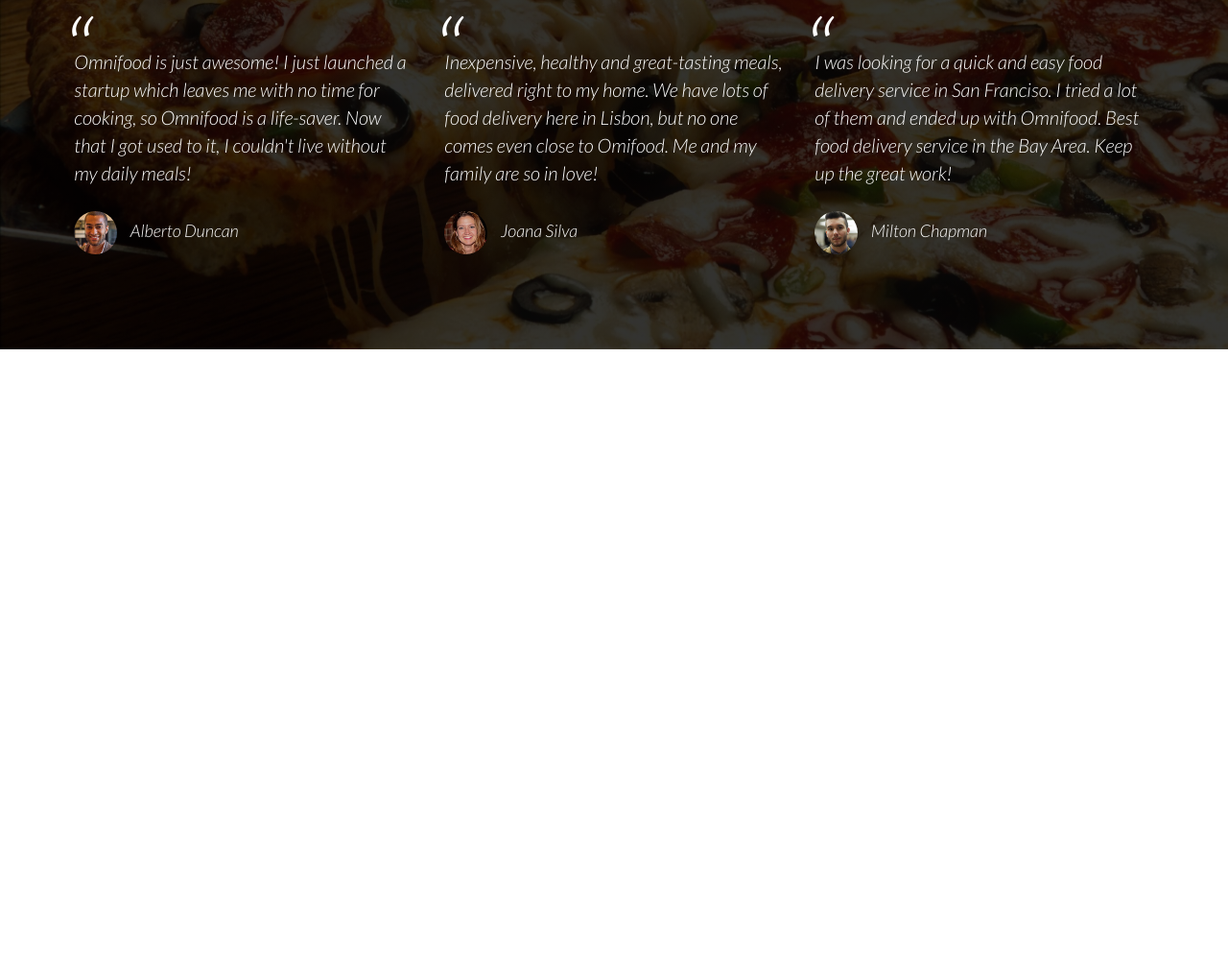
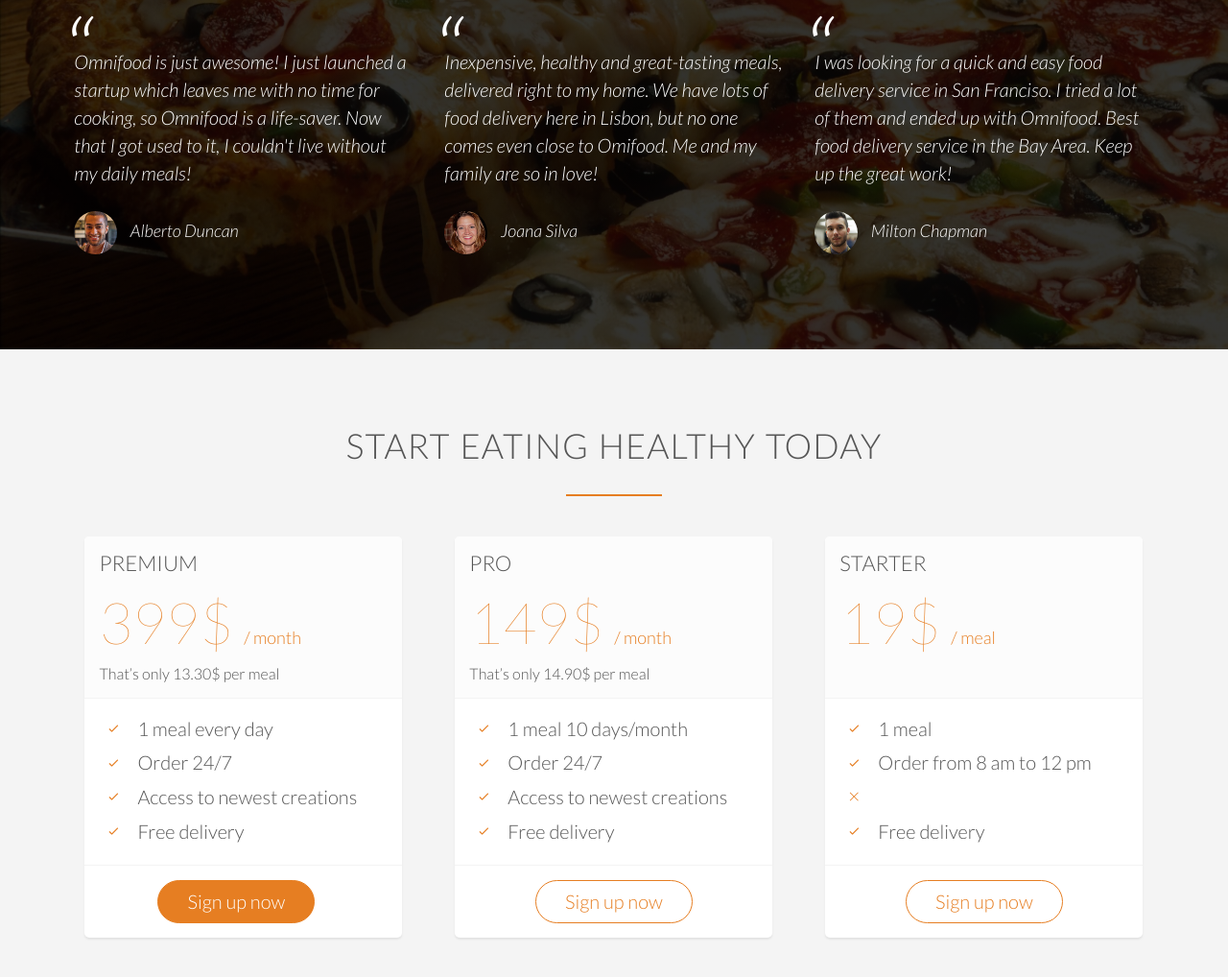
Before and after one commit to leosouza-dev/omnifood, a plain HTML site: page index.html in a window 1280 px wide. Shown: the part 3557-4575 px from the top of the page at 96% size. Before the commit the page ends 3921 px from the top, so only its background shows below. Drawn offline with Linux system fonts and the light colour scheme; files whose address does not match are found by name.

Commit message:
Fim da seção de sign up

```diff
--- a/index.html
+++ b/index.html
@@ -264,9 +264,84 @@
         </div>
     </section>
 
+    <section class="section-plans">
+        <div class="row">
+            <h2>Start eating healthy today</h2>
+        </div>
+        <div class="row">
+
+            <div class="col span-1-of-3">
+                <div class="plan-box">
+                    <div>
+                        <h3>Premium</h3>
+                        <p class="plan-price">399$ <span>/ month</span></p>
+                        <p class="plan-price-meal">That’s only 13.30$ per meal</p>
+                    </div>
+                    <div>
+                        <ul>
+                            <li><i class="ion-ios-checkmark-empty icon-small"></i>1 meal every day</li>
+                            <li><i class="ion-ios-checkmark-empty icon-small"></i>Order 24/7</li>
+                            <li><i class="ion-ios-checkmark-empty icon-small"></i>Access to newest creations</li>
+                            <li><i class="ion-ios-checkmark-empty icon-small"></i>Free delivery</li>
+                        </ul>
+                    </div>
+                    <div>
+                        <a class="btn btn-full" href="#">Sign up now</a>
+                    </div>
+                </div>
+            </div>
+
+            <div class="col span-1-of-3">
+                <div class="plan-box">
+                    <div>
+                        <h3>Pro</h3>
+                        <p class="plan-price">149$ <span>/ month</span></p>
+                        <p class="plan-price-meal">That’s only 14.90$ per meal</p>
+                    </div>
+                    <div>
+                        <ul>
+                            <li><i class="ion-ios-checkmark-empty icon-small"></i>1 meal 10 days/month</li>
+                            <li><i class="ion-ios-checkmark-empty icon-small"></i>Order 24/7</li>
+                            <li><i class="ion-ios-checkmark-empty icon-small"></i>Access to newest creations</li>
+                            <li><i class="ion-ios-checkmark-empty icon-small"></i>Free delivery</li>
+                        </ul>
+                    </div>
+                    <div>
+                        <a class="btn btn-ghost" href="#">Sign up now</a>
+                    </div>
+                </div>
+            </div>
+
+            <div class="col span-1-of-3">
+                <div class="plan-box">
+                    <div>
+                        <h3>Starter</h3>
+                        <p class="plan-price">19$ <span>/ meal</span></p>
+                        <p class="plan-price-meal">&nbsp;</p>
+                    </div>
+                    <div>
+                        <ul>
+                            <li><i class="ion-ios-checkmark-empty icon-small"></i>1 meal</li>
+                            <li><i class="ion-ios-checkmark-empty icon-small"></i>Order from 8 am to 12 pm</li>
+                            <li><i class="ion-ios-close-empty icon-small"></i></li>
+                            <li><i class="ion-ios-checkmark-empty icon-small"></i>Free delivery</li>
+                        </ul>
+                    </div>
+                    <div>
+                        <a class="btn btn-ghost" href="#">Sign up now</a>
+                    </div>
+                </div>
+            </div>
+
+        </div>
+
+    </section>
+
 </body>
 </html>
 
 <!--
 
+
+
 -->
--- a/resources/css/style.css
+++ b/resources/css/style.css
@@ -388,3 +388,59 @@ cite img{
     margin-right: 10px;
     vertical-align: middle;
 }
+
+/*---------------------------------------------*/
+/* SIGN UP */
+/*---------------------------------------------*/
+
+.section-plans{
+    background-color: #f4f4f4;
+}
+
+.plan-box{
+    background-color: #fff;
+    border-radius: 5px;
+    width: 90%;
+    margin-left: 5%;
+    box-shadow: 0 2px 2px #e3e3e3;
+}
+
+.plan-box div{
+    padding: 15px;
+    border-bottom: 1px solid #f4f4f4;
+}
+
+.plan-box div:first-child{
+    background-color: #fcfcfc;
+    border-top-left-radius: 5px;
+    border-top-right-radius: 5px;
+}
+
+.plan-box div:last-child{
+    text-align: center;
+    border: 0;
+}
+
+.plan-price{
+    font-size: 300%;
+    margin-bottom: 10px;
+    font-weight: 100;
+    color: #e67e22;
+}
+
+.plan-price span{
+    font-size: 30%;
+    font-weight: 300;
+}
+
+.plan-price-meal{
+    font-size: 80%;
+}
+
+.plan-box ul{
+    list-style: none;
+}
+
+.plan-box ul li{
+    padding: 5px 0;
+}
```
